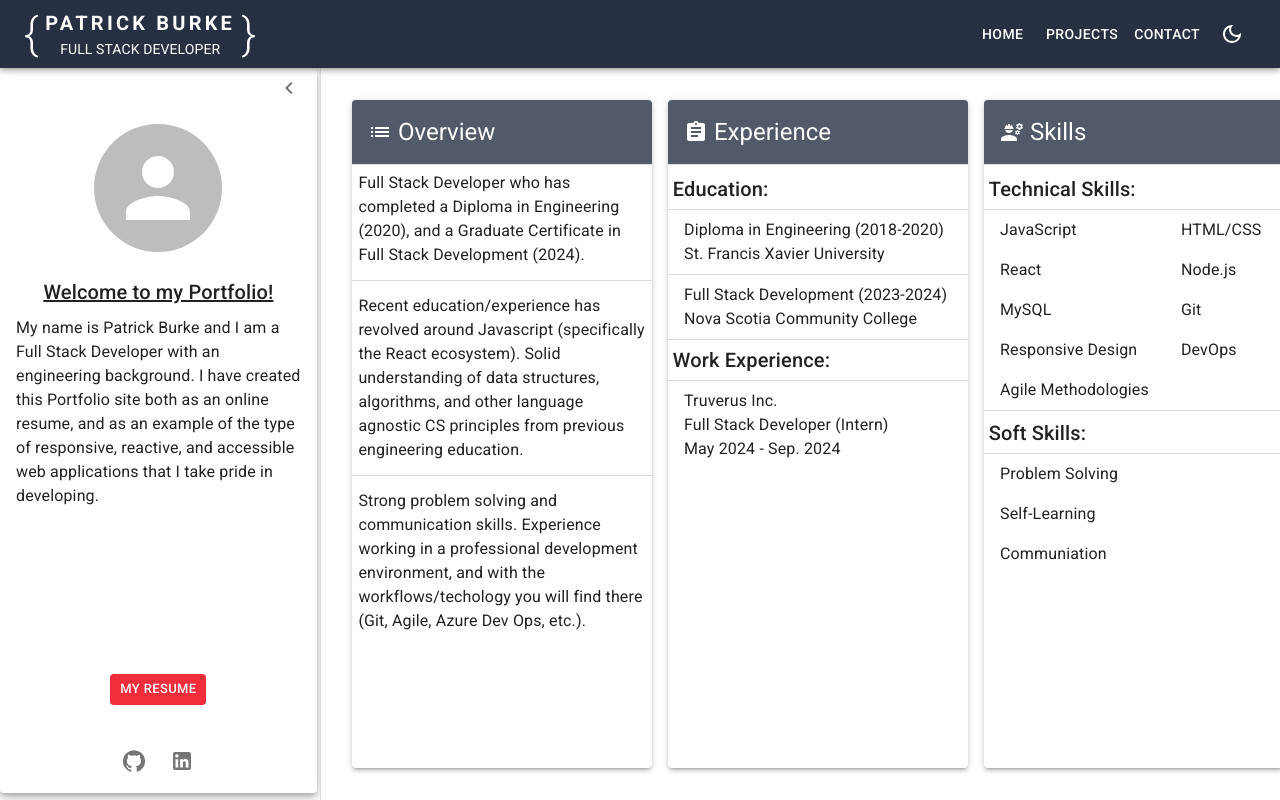
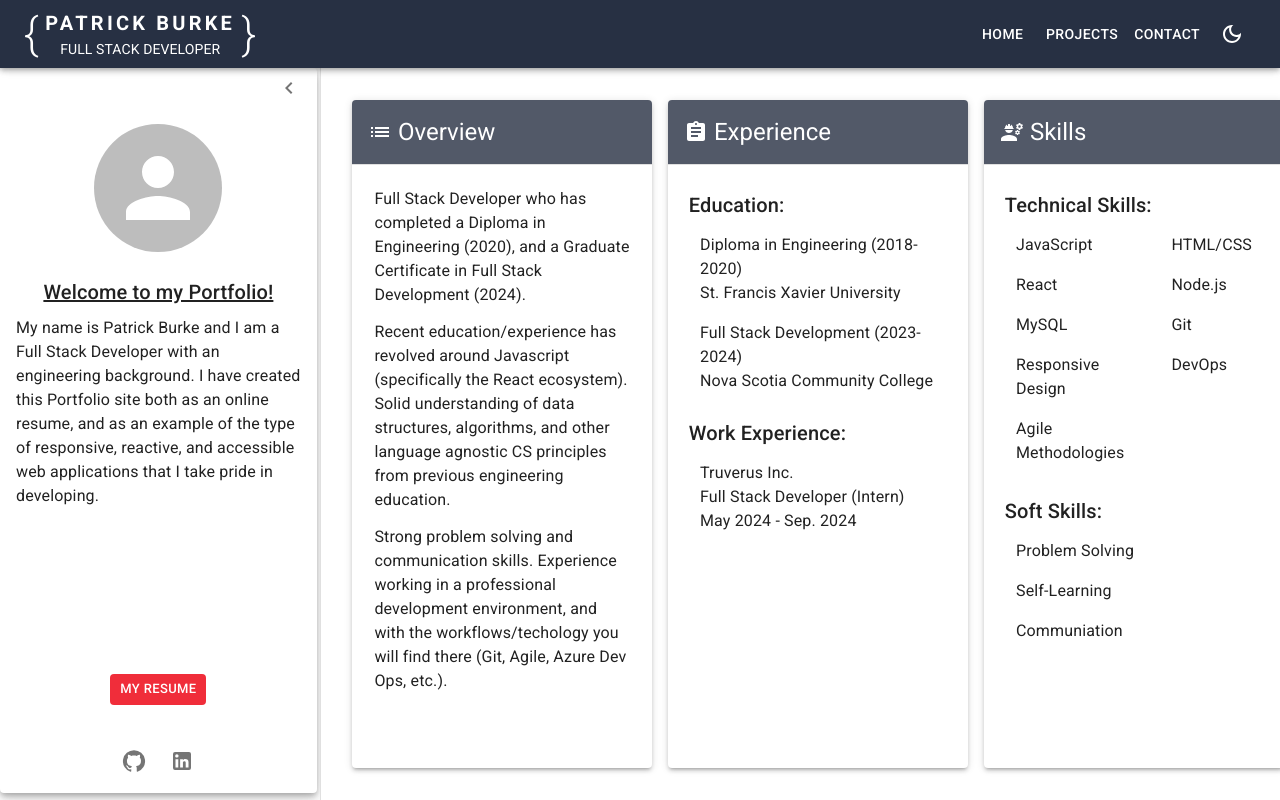
Before and after one commit to PattyBurke99/mui-portfolio, a React (Vite) app: page / in a window 1280 px wide. Built offline with nearby package versions, Linux system fonts and the light colour scheme.

Commit message:
Refactoring of ContentCard structure.

```diff
--- a/src/components/CardGroup.tsx
+++ b/src/components/CardGroup.tsx
@@ -5,7 +5,7 @@ import { contentCardWidthMd, contentCardWidthLg, contentCardWidthXl } from '../c
 interface IContentCardData {
     title: string;
     icon?: React.ReactElement;
-    content?: React.ReactNode;
+    sections: React.ReactElement[];
 }
 
 interface ICardGroup {
@@ -49,9 +49,8 @@ function CardGroup({ cards, animationOffset }: ICardGroup) {
                         (animationOffset ? animationOffset : 0) + ((index+1) * baseAnimationTime)
                     }
                     zLayer={cards.length-index}
-                >
-                    {card.content}
-                </ContentCard>
+                    sections={card.sections}
+                />
             ))}
         </Box>
     );
--- a/src/components/ContentCard.tsx
+++ b/src/components/ContentCard.tsx
@@ -1,4 +1,4 @@
-import { cloneElement } from 'react';
+import React, { cloneElement } from 'react';
 import {
     Box,
     Card,
@@ -15,10 +15,10 @@ export interface IContentCardProps {
     title: string;
     animationTime: number;
     zLayer: number;
-    children?: React.ReactNode;
+    sections: React.ReactElement[];
 }
 
-export function ContentCard({ icon, title, animationTime, zLayer, children }: IContentCardProps) {
+export function ContentCard({ icon, title, animationTime, zLayer, sections }: IContentCardProps) {
     return (
         <Slide in direction="right" timeout={animationTime}>
             <Card elevation={3} sx={{
@@ -32,8 +32,15 @@ export function ContentCard({ icon, title, animationTime, zLayer, children }: IC
                     </Box>
                 }/>
                 <Divider />
-                <CardContent sx={{padding: 0}}>
-                    {children}
+                <CardContent sx={{
+                    display: 'flex',
+                    flexDirection: 'column',
+                }}>
+                    {sections.map(section => (
+                        <Box>
+                            {section}
+                        </Box>
+                    ))}
                 </CardContent>
             </Card>
         </Slide>
--- a/src/screens/Home.tsx
+++ b/src/screens/Home.tsx
@@ -1,7 +1,6 @@
 import {
     Box,
     Card,
-    Divider,
     List,
     ListItem,
     ListItemText,
@@ -17,80 +16,73 @@ import About from './About';
 const overviewCard = {
     title: 'Overview',
     icon: <ListIcon />,
-    content:
-    (
-        <Box>
-            <Typography sx={{padding: '0.4rem'}}>
+    sections:
+    [
+        (<Typography sx={{padding: '0.4rem'}}>
             Full Stack Developer who has completed a Diploma in Engineering (2020),
             and a Graduate Certificate in Full Stack Development (2024).
-            </Typography>
-            <Divider sx={{marginY: '0.4rem'}}/>
-            <Typography sx={{padding: '0.4rem'}}>
+        </Typography>),
+        (<Typography sx={{padding: '0.4rem'}}>
             Recent education/experience has revolved around Javascript (specifically the React
             ecosystem). Solid understanding of data structures, algorithms, and other language
             agnostic CS principles from previous engineering education.
-            </Typography>
-            <Divider sx={{marginY: '0.4rem'}}/>
-            <Typography sx={{padding: '0.4rem'}}>
+        </Typography>),
+        (<Typography sx={{padding: '0.4rem'}}>
             Strong problem solving and communication skills. Experience working in a
             professional development environment, and with the workflows/techology you will
             find there (Git, Agile, Azure Dev Ops, etc.).
-            </Typography>
-        </Box>
-    )
+        </Typography>)
+
+    ]
 }
 
 const experienceCard = {
     title: "Experience",
     icon: <Assignment />,
-    content: (
-        <List>
+    sections:
+    [
+        (<List>
             <ListItemText
                 sx={{paddingX: '0.3rem', marginTop: 0}}
                 primary="Education:"
                 primaryTypographyProps={{variant: 'h6'}}
             />
-            <Divider />
-            <ListItem divider>
-                <Box>
-                    <Typography>Diploma in Engineering (2018-2020)</Typography>
-                    <Typography>St. Francis Xavier University</Typography>
-                </Box>
+            <ListItem>
+                Diploma in Engineering (2018-2020)<br />
+                St. Francis Xavier University
             </ListItem>
-            <ListItem divider>
-                <Box>
-                    <Typography>Full Stack Development (2023-2024)</Typography>
-                    <Typography>Nova Scotia Community College</Typography>
-                </Box>
+            <ListItem>
+                Full Stack Development (2023-2024)<br />
+                Nova Scotia Community College
             </ListItem>
+        </List>),
+        (<List>
             <ListItemText
-                sx={{paddingX: '0.3rem'}}
+                sx={{paddingX: '0.3rem', marginTop: 0}}
                 primary="Work Experience:"
                 primaryTypographyProps={{variant: 'h6'}}
             />
-            <Divider />
             <ListItem>
-                <Box>
-                    <Typography>Truverus Inc.</Typography>
-                    <Typography>Full Stack Developer (Intern)</Typography>
-                    <Typography>May 2024 - Sep. 2024</Typography>
-                </Box>
+                Truverus Inc.<br />
+                Full Stack Developer (Intern)<br />
+                May 2024 - Sep. 2024<br />
             </ListItem>
-        </List>
-    )
+
+        </List>)
+    ]
 }
 
 const skillsCard = {
     title: "Skills",
     icon: <Engineering />,
-    content: (
-            <List sx={{ display: 'flex', flexDirection: 'column'}}>
+    sections:
+    [
+        (<List sx={{ display: 'flex', flexDirection: 'column'}}>
             <ListItemText
                 sx={{paddingX: '0.3rem', marginTop: 0}}
                 primary="Technical Skills:"
                 primaryTypographyProps={{variant: 'h6'}}
             />
-                <Divider />
             <Box  sx={{display: 'flex'}}>
                 <Box>
                     <ListItem>JavaScript</ListItem>
@@ -106,18 +98,18 @@ const skillsCard = {
                     <ListItem>DevOps</ListItem>
                 </Box>
             </Box>
-                <Divider />
+        </List>),
+        (<List>
             <ListItemText
                 sx={{paddingX: '0.3rem', marginTop: '0.4rem'}}
                 primary="Soft Skills:"
                 primaryTypographyProps={{variant: 'h6'}}
             />
-                <Divider />
             <ListItem>Problem Solving</ListItem>
             <ListItem>Self-Learning</ListItem>
             <ListItem>Communiation</ListItem>
-            </List>
-    )
+        </List>)
+    ]
 }
 
 function Home() {
--- a/src/screens/Projects.tsx
+++ b/src/screens/Projects.tsx
@@ -2,7 +2,6 @@ import { Link } from 'react-router-dom';
 import {
     Box,
     Button,
-    Divider,
     Typography
 } from '@mui/material'
 
@@ -10,24 +9,24 @@ import CardGroup from '../components/CardGroup';
 
 const portfolioCard = {
     title: 'Portfolio',
-    content: (
-        <Box >
+    sections:
+    [
             <Typography sx={{padding: '0.4rem'}}>
                 The site you are currently viewing was designed/created entirely by me from
                 scratch. Technologies used during the creation of this site include TypeScript,
                 React, and Material UI. It features basic CI/CD in the form of GitHub actions
                 deploying it to GitHub pages.
-            </Typography>
-            <Divider />
+            </Typography>,
+
             <Typography sx={{padding: '0.4rem'}}>
                 This site has been designed to display correctly on a variety of screen/device
                 sizes, with good performance and some reactivity to justify the production ready
                 technologies that were used in it's creation.
-            </Typography>
-            <Divider />
+            </Typography>,
+
             <Typography sx={{padding: '0.4rem'}}>
                 The source code for this site can be viewed on my GitHub below
-            </Typography>
+            </Typography>,
             <Box sx={{
                 display: 'flex',
                 justifyContent: 'center'
@@ -45,12 +44,12 @@ const portfolioCard = {
                     Source
                 </Button>
             </Box>
-        </Box>
-    )
+    ]
 }
 
 const placeholderCard = {
-    title: 'Coming Soon'
+    title: 'Coming Soon',
+    sections: []
 }
 
 
```
Lines whose indentation alone changed are shown as unchanged.
